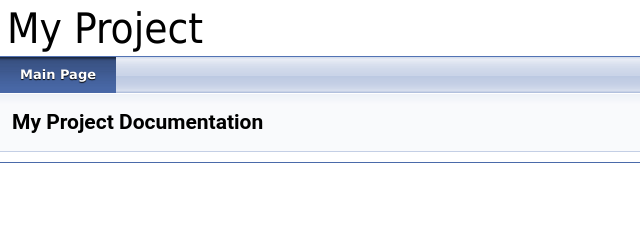
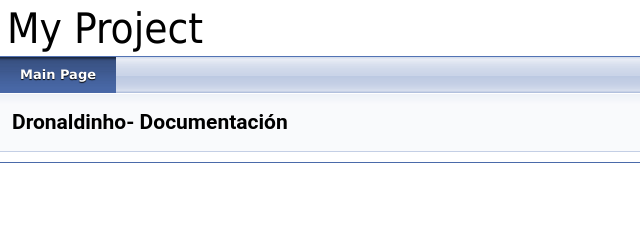
Before and after one commit to juanIcorrea/DronaldinhoWebApp, a plain HTML site: page docs/html/index.html in a window 1280 px wide. Shown: the full height of the page, 0-640 px from the left. Drawn offline with Linux system fonts and the light colour scheme.

Commit message:
doxygen configs

```diff
--- a/docs/html/index.html
+++ b/docs/html/index.html
@@ -4,7 +4,7 @@
 <meta http-equiv="Content-Type" content="text/xhtml;charset=UTF-8"/>
 <meta http-equiv="X-UA-Compatible" content="IE=9"/>
 <meta name="generator" content="Doxygen 1.8.11"/>
-<title>My Project: Main Page</title>
+<title>Dronaldinho : Página principal</title>
 <link href="tabs.css" rel="stylesheet" type="text/css"/>
 <script type="text/javascript" src="jquery.js"></script>
 <script type="text/javascript" src="dynsections.js"></script>
@@ -73,7 +73,7 @@ var searchBox = new SearchBox("searchBox", "search",false,'Search');
 
 <div class="header">
   <div class="headertitle">
-<div class="title">My Project Documentation</div>  </div>
+<div class="title">Dronaldinho- Documentación</div>  </div>
 </div><!--header-->
 <div class="contents">
 </div><!-- contents -->
--- a/web/index.js
+++ b/web/index.js
@@ -1,3 +1,5 @@
+/*! \mainpage Javascript usado en Index.html
+* */
 //! Js usado en el index.html
 /*!
 *   Este archivo tiene la función de encargarse de la comunicación via websocket con la aplicación de celular
```
Also changed, not shown: 1 other file.
